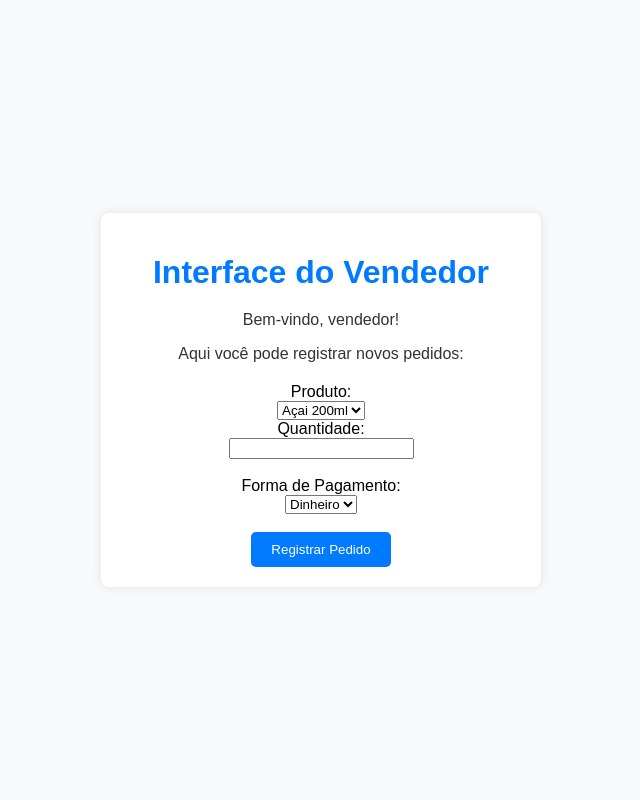
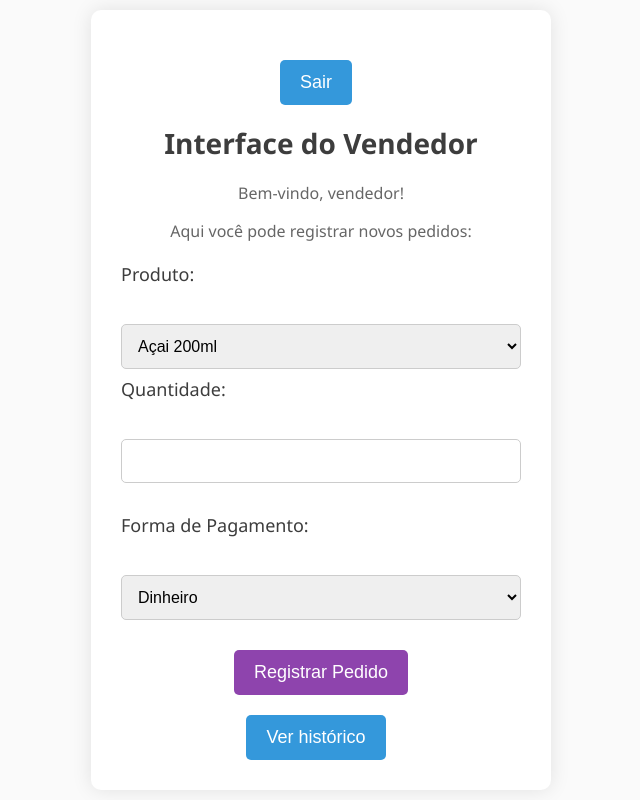
Before and after one commit to EoRhuzin/Django, a Django app: page /vendedor/ in a window 1280 px wide. Shown: the whole page, without its empty margins (319-959 px from the left). Run offline with Django 5.2, Linux system fonts and the light colour scheme; a user stored in the database is signed in; data comes from the database, SQL or seed files in the repository; both versions use the stored data as it was after the commit.

Commit message:
new template

```diff
--- a/teste/gerenciador/templates/gerenciador/vendedor_interface.html
+++ b/teste/gerenciador/templates/gerenciador/vendedor_interface.html
@@ -6,8 +6,8 @@
     <title>Interface do Vendedor</title>
     <style>
         body {
-            font-family: Arial, sans-serif;
-            background-color: #f8f9fa;
+            font-family: 'Segoe UI', Tahoma, Geneva, Verdana, sans-serif;
+            background-color: #fafafa;
             margin: 0;
             padding: 0;
             display: flex;
@@ -15,42 +15,91 @@
             align-items: center;
             height: 100vh;
         }
+
         .container {
             background-color: #fff;
-            border-radius: 8px;
-            box-shadow: 0 0 10px rgba(0, 0, 0, 0.1);
-            padding: 20px;
+            border-radius: 10px;
+            box-shadow: 0 0 20px rgba(0, 0, 0, 0.1);
+            padding: 30px;
             max-width: 400px;
             width: 100%;
             text-align: center;
         }
+
         h1 {
-            color: #007bff;
+            color: #3d3d3d;
             margin-bottom: 20px;
+            font-size: 28px;
         }
+
         p {
-            color: #333;
-            margin-bottom: 10px;
+            color: #666;
+            margin-bottom: 15px;
+            font-size: 16px;
         }
+
         form {
             margin-top: 20px;
         }
+
+        label {
+            color: #3d3d3d;
+            font-size: 18px;
+            margin-bottom: 8px;
+            display: block;
+            text-align: left;
+        }
+
+        select,
+        input[type="number"] {
+            width: 100%;
+            padding: 12px;
+            margin: 8px 0;
+            border: 1px solid #ccc;
+            border-radius: 5px;
+            box-sizing: border-box;
+            font-size: 16px;
+        }
+
         input[type="submit"] {
-            background-color: #007bff;
+            background-color: #8e44ad;
             color: #fff;
             border: none;
-            padding: 10px 20px;
+            padding: 12px 20px;
             border-radius: 5px;
             cursor: pointer;
             transition: background-color 0.3s ease;
+            font-size: 18px;
         }
+
         input[type="submit"]:hover {
-            background-color: #0056b3;
+            background-color: #6c3483;
+        }
+
+        /* Estilos adicionados conforme sua solicitação */
+        button {
+            background-color: #3498db;
+            color: #fff;
+            border: none;
+            padding: 12px 20px;
+            border-radius: 5px;
+            cursor: pointer;
+            transition: background-color 0.3s ease;
+            font-size: 18px;
+            margin-top: 20px;
+            margin-right: 10px;
+        }
+
+        button:hover {
+            background-color: #2980b9;
         }
     </style>
 </head>
 <body>
     <div class="container">
+        <a href="{% url 'login' %}">
+            <button>Sair</button>
+        </a>
         <h1>Interface do Vendedor</h1>
         <p>Bem-vindo, vendedor!</p>
         <p>Aqui você pode registrar novos pedidos:</p>
@@ -72,6 +121,11 @@
             </select><br><br>
             <input type="submit" value="Registrar Pedido">
         </form>
+
+        <!-- Botão para visualizar o histórico de pedidos -->
+        <a href="{% url 'lista_pedidos' %}">
+            <button>Ver histórico</button>
+        </a>
     </div>
 </body>
 </html>
--- a/teste/gerenciador/views.py
+++ b/teste/gerenciador/views.py
@@ -7,6 +7,8 @@ from django.contrib.auth.models import Group
 from decimal import Decimal
 from django.db.models import Sum
 from django.db.models import Count
+from django.core.paginator import Paginator, EmptyPage, PageNotAnInteger
+
 
 def login_view(request):
     if request.method == 'POST':
@@ -37,7 +39,17 @@ def lista_produtos(request):
     return render(request, 'gerenciador/lista_produtos.html', {'produtos': produtos})
 
 def lista_pedidos(request):
-    pedidos = Pedido.objects.all()
+    pedidos_list = Pedido.objects.all().order_by('-data_pedido')
+    paginator = Paginator(pedidos_list, 10)  # 10 itens por página
+
+    page = request.GET.get('page')
+    try:
+        pedidos = paginator.page(page)
+    except PageNotAnInteger:
+        pedidos = paginator.page(1)
+    except EmptyPage:
+        pedidos = paginator.page(paginator.num_pages)
+
     return render(request, 'gerenciador/lista_pedidos.html', {'pedidos': pedidos})
 
 def adicionar_produto(request):
@@ -70,11 +82,9 @@ def area_analise(request):
 def area_analise(request):
     # Calcular o produto mais vendido
     produto_mais_vendido = Pedido.objects.values('produto__nome').annotate(quantidade_vendida=Sum('quantidade')).order_by('-quantidade_vendida').first()
-    print(produto_mais_vendido)
     # Calcular a quantidade vendida de cada produto
     produtos_quantidade_vendida = Pedido.objects.values('produto__nome').annotate(quantidade_vendida=Sum('quantidade')).order_by('-quantidade_vendida')
 
-    print(produtos_quantidade_vendida)
     relatorio = calcular_relatorio_geral()
 
     return render(request, 'gerenciador/area_analise.html', {
```
Also changed, not shown: teste/gerenciador/templates/gerenciador/area_analise.html (+10 -2 lines), teste/gerenciador/templates/gerenciador/lista_pedidos.html (+46 -19 lines), teste/gerenciador/templates/gerenciador/login.html (+29 -20 lines), teste/db.sqlite3.
